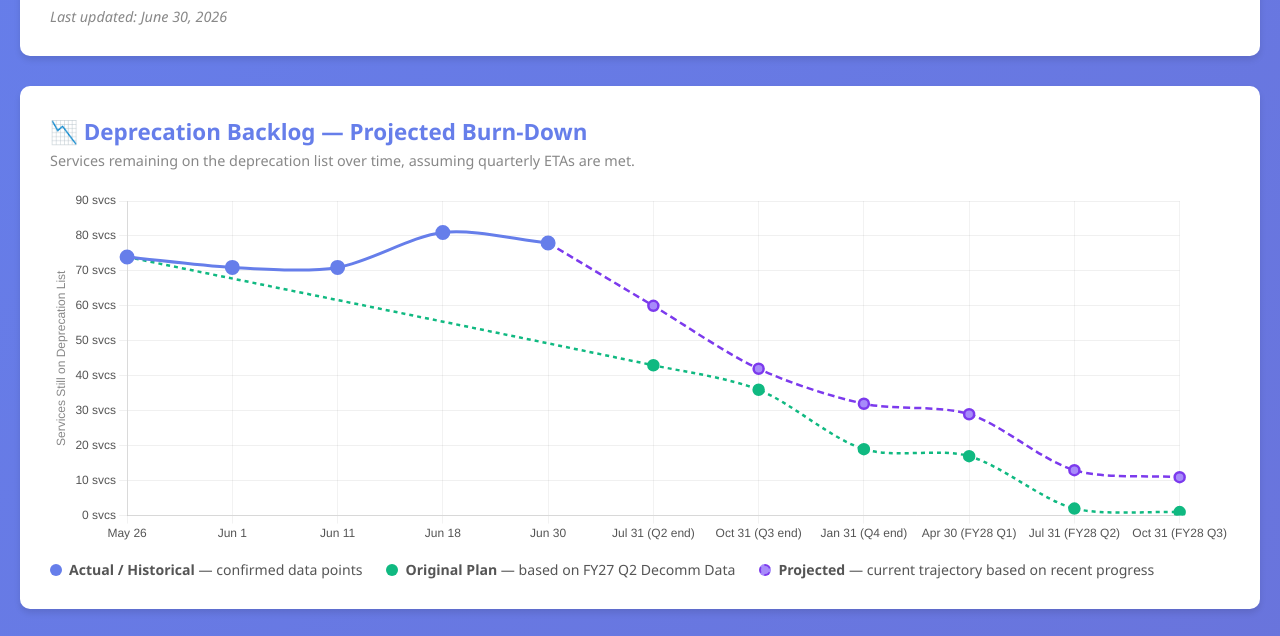
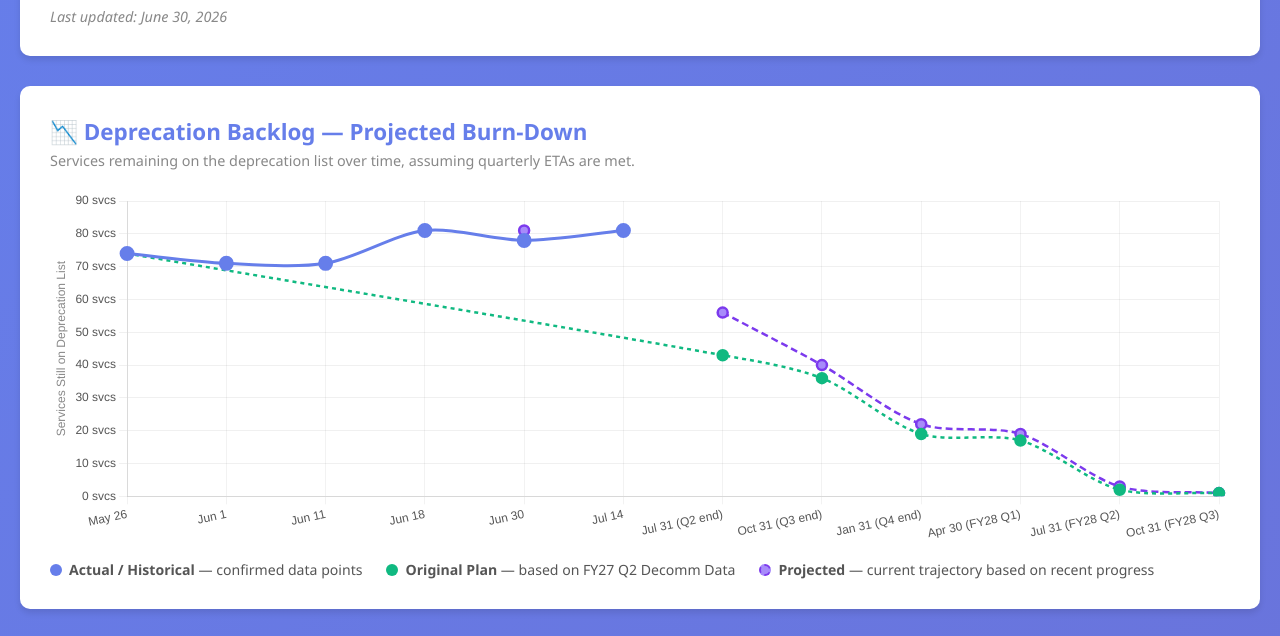
Before and after one commit to swaid-sys/stp-deprecation-dashboard, a plain HTML site: page path_to_deprecation_dashboard.html in a window 1280 px wide. Shown: the part 142-778 px from the top of the page. Drawn offline with nearby package versions, Linux system fonts and the light colour scheme.

Commit message:
Update burn-down chart with corrected Gia2h ETAs
Updated projections based on corrected Gia2h service ETAs:
- Current total: 81 services (was 78)
- Added Jul 14 historical data point
- Updated quarterly projections:
  • Q2: 25 services → 56 remaining
  • Q3: 16 services → 40 remaining
  • Q4: 18 services → 22 remaining (added 3 Gia2h services from TBD)
  • FY28 Q1: 3 services → 19 remaining
  • FY28 Q2: 16 services → 3 remaining
  • FY28 Q3: 2 services → 1 TBD remaining (dnr-fsnormalizer only)

Key changes from TBD to actual dates:
- dnr-connector, dnr-prism, pkicanary → FY27 Q4
- seciamsvc → FY28 Q3

Original Plan baseline remains unchanged for historical comparison.

Co-Authored-By: Claude Sonnet 4.5 <noreply@anthropic.com>

```diff
--- a/path_to_deprecation_dashboard.html
+++ b/path_to_deprecation_dashboard.html
@@ -1968,6 +1968,7 @@
                 { label: 'Jun 11',  date: '2026-06-11', count: 71 },
                 { label: 'Jun 18',  date: '2026-06-18', count: 81 },
                 { label: 'Jun 30',  date: '2026-06-30', count: 78 },  // Reconciled with Google Sheet
+                { label: 'Jul 14',  date: '2026-07-14', count: 81 },  // Updated with correct Gia2h ETAs
             ];
 
             // ── Current Projected Plan (UPDATE THIS, NOT originalPlan) ──────────
@@ -1977,23 +1978,24 @@
             // ────────────────────────────────────────────────────────────────────
             // Updated 6/30: Reconciled ETAs with Google Sheet
             // Updated 7/9: Moved cxbastionast from Q2 to Q3
-            // Current totals: 78 services (73 Commercial + 5 Gia2h-only)
-            // Breakdown: 18 Q2, 18 Q3, 10 Q4, 3 FY28 Q1, 16 FY28 Q2, 2 FY28 Q3, 11 TBD
-            // Key changes: 5 services moved from Q2 to Q3; iamportal moved to FY28 Q1; cxbastionast moved from Q2 to Q3
+            // Updated 7/14: Fixed Gia2h ETAs (dnr-connector, dnr-prism, pkicanary: TBD → FY27 Q4; seciamsvc: TBD → FY28 Q3)
+            // Current totals: 81 services (62 Commercial + 9 Gia2h-only + 10 both)
+            // Breakdown: 25 Q2, 16 Q3, 18 Q4, 3 FY28 Q1, 16 FY28 Q2, 2 FY28 Q3, 1 TBD
+            // Key changes: bastionrestricted moved Q2→Q3; cxbastionast moved Q3→Q2; 4 Gia2h services moved TBD to actual dates
             const projected = [
-                { label: 'Jun 30',         date: '2026-06-30', count: 78  }, // current baseline after reconciliation
-                { label: 'Jul 31\n(Q2 end)',  date: '2026-07-31', count: 60,
-                  breakdown: 'Q2 target: −18 services' },
-                { label: 'Oct 31\n(Q3 end)',  date: '2026-10-31', count: 42,
-                  breakdown: 'Q3 target: −18 services' },
-                { label: 'Jan 31\n(Q4 end)',  date: '2027-01-31', count: 32,
-                  breakdown: 'Q4 target: −10 services' },
-                { label: 'Apr 30\n(FY28 Q1)', date: '2027-04-30', count: 29,
+                { label: 'Jun 30',         date: '2026-06-30', count: 81  }, // current baseline after reconciliation
+                { label: 'Jul 31\n(Q2 end)',  date: '2026-07-31', count: 56,
+                  breakdown: 'Q2 target: −25 services' },
+                { label: 'Oct 31\n(Q3 end)',  date: '2026-10-31', count: 40,
+                  breakdown: 'Q3 target: −16 services' },
+                { label: 'Jan 31\n(Q4 end)',  date: '2027-01-31', count: 22,
+                  breakdown: 'Q4 target: −18 services' },
+                { label: 'Apr 30\n(FY28 Q1)', date: '2027-04-30', count: 19,
                   breakdown: 'FY28 Q1 target: −3 services' },
-                { label: 'Jul 31\n(FY28 Q2)', date: '2027-07-31', count: 13,
+                { label: 'Jul 31\n(FY28 Q2)', date: '2027-07-31', count: 3,
                   breakdown: 'FY28 Q2 target: −16 services' },
-                { label: 'Oct 31\n(FY28 Q3)', date: '2027-10-31', count: 11,
-                  breakdown: 'FY28 Q3 target: −2 services (11 TBD remain)' },
+                { label: 'Oct 31\n(FY28 Q3)', date: '2027-10-31', count: 1,
+                  breakdown: 'FY28 Q3 target: −2 services (1 TBD remains: dnr-fsnormalizer)' },
             ];
 
             // Build unified label list (union of all three series, in date order)
@@ -2023,34 +2025,34 @@
             // ── Services dropping each quarter (for tooltips) ───────────────
             const quarterDrops = {
                 '2026-07-31': [
-                    'astcenter', 'bastionrestricted', 'containersec-eks', 'containersec-infra',
-                    'containersec-new', 'controlplane-ui', 'eureka', 'midgard',
+                    'astcenter', 'containersec-eks', 'containersec-infra',
+                    'containersec-new', 'controlplane-ui', 'cxbastionast', 'eureka', 'midgard',
                     'supplychainsec-updates-pipeline', 'tc-service', 'threat-canvas-backend', 'tm-tool', 'tvm-db',
-                    'tvm-db-automation', 'iamportal', 'jit-ssh-dummy', 'jit-sudo-dummy',
+                    'tvm-db-automation', 'jit-ssh-dummy', 'jit-sudo-dummy',
                     'offline-jumphost', 'pcsk-falcon-secds-sync-job', 'pcsk-firebom-sync-job',
-                    'pcsk-test-target', 'pra', 'prazk', 'quantumkgia2h',
-                    'magister', 'pkicdp', 'safe-daemonset', 'secure-agility-xtraguard',
+                    'pcsk-test-target', 'magister', 'pkicdp', 'safe-daemonset',
                     'onyx-engine-control-pod', 'web-violation-report'
-                    // Updated 7/9: Moved cxbastionast to Q3
-                    // Total Q2 services: 30
+                    // Updated 7/14: Moved bastionrestricted to Q3, moved cxbastionast back to Q2
+                    // Total Q2 services: 25
                 ],
                 '2026-10-31': [
-                    'bulwark', 'matlock', 'radius', 'k2kblackjackjob',
-                    'safe-monitor (Commercial)', 'mta-gateway', 'safe-monitor (Gia2h)',
-                    'cloudmap-api', 'cloudmap-scanners', 'kraken', 'vault-version-publisher', 'cxbastionast'
-                    // Updated 7/9: Added cxbastionast (moved from Q2)
-                    // Total Q3 services: 12
+                    'bastionrestricted', 'bulwark', 'cloudmap-api', 'cloudmap-scanners',
+                    'k2kblackjackjob', 'kraken', 'matlock', 'mta-gateway',
+                    'pra', 'prazk', 'quantumkgia2h', 'radius', 'safe-monitor (Commercial)',
+                    'secure-agility-xtraguard', 'vault-version-publisher', 'safe-monitor (Gia2h)'
+                    // Updated 7/14: Added bastionrestricted (moved from Q2), removed cxbastionast (moved to Q2)
+                    // Total Q3 services: 16
                 ],
                 '2027-01-31': [
                     'dnr-k2p', 'dnr-k2s', 'dnr-molokai', 'dnr-normalizer', 'dnr-orion',
                     'dnr-streamingsearch', 'kaaskeymaker', 'kaaskeywatcher', 'kaasmasterkdc',
                     'kaasslavekdc', 'kaaswebhook', 'certificateservices (Comm)',
-                    'pkicontroller (Comm)', 'dnr-connector', 'dnr-prism',
-                    'certificateservices (Gia2h)', 'pkicanary (Gia2h)', 'pkicontroller (Gia2h)'
-                    // Updated 6/18: Added pkicanary (Gia2h)
-                    // Total Q4 services: 19
+                    'pkicontroller (Comm)', 'certificateservices (Gia2h)', 'pkicontroller (Gia2h)',
+                    'dnr-connector (Gia2h)', 'dnr-prism (Gia2h)', 'pkicanary (Gia2h)'
+                    // Updated 7/14: Added dnr-connector, dnr-prism, pkicanary (moved from TBD)
+                    // Total Q4 services: 15 (3 Commercial + 12 Gia2h)
                 ],
-                '2027-04-30': [ 'pkiinfra (Commercial)', 'pkiinfra (Gia2h)' ],
+                '2027-04-30': [ 'iamportal (Commercial)', 'pkiinfra (Commercial)', 'pkiinfra (Gia2h)' ],
                 '2027-07-31': [
                     'cag-bigip', 'cag-bootstrap', 'cag-caas', 'cag-cbatch',
                     'cag-changecourier-importer', 'cag-cloudmonitor', 'cag-coreapp',
@@ -2058,7 +2060,7 @@
                     'cag-fileforce', 'cag-mq', 'cag-search', 'cag-secret-seeding', 'secds'
                     // Total FY28 Q2 services: 16
                 ],
-                '2027-10-31': [ 'secds389 (Commercial)', 'seciamsvc (Gia2h)', '+ 1 TBD (dnr-fsnormalizer)' ],
+                '2027-10-31': [ 'secds389 (Commercial)', 'seciamsvc (Gia2h)', '+ 1 TBD remaining (dnr-fsnormalizer)' ],
             };
 
             const ctx = document.getElementById('trendChart').getContext('2d');
```
